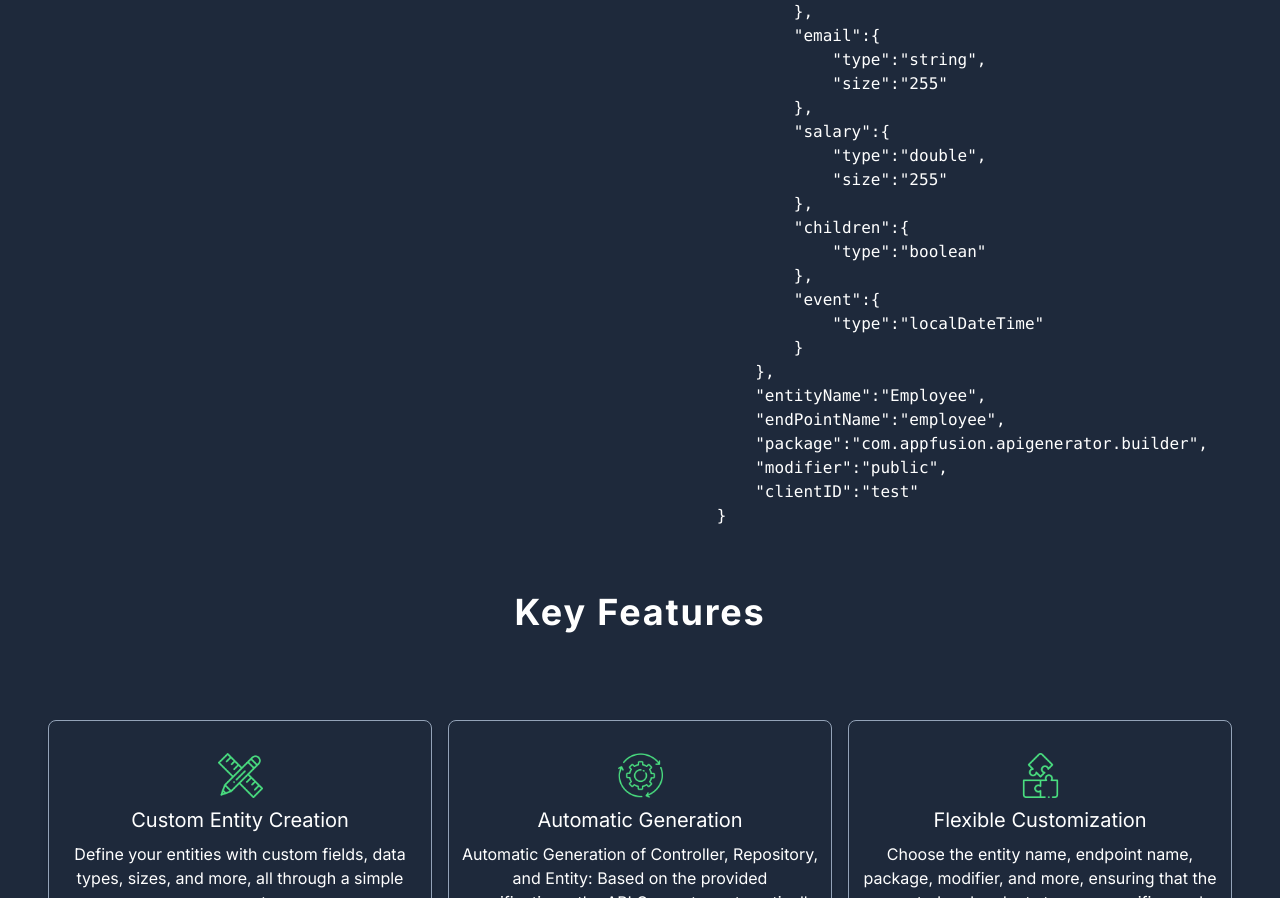
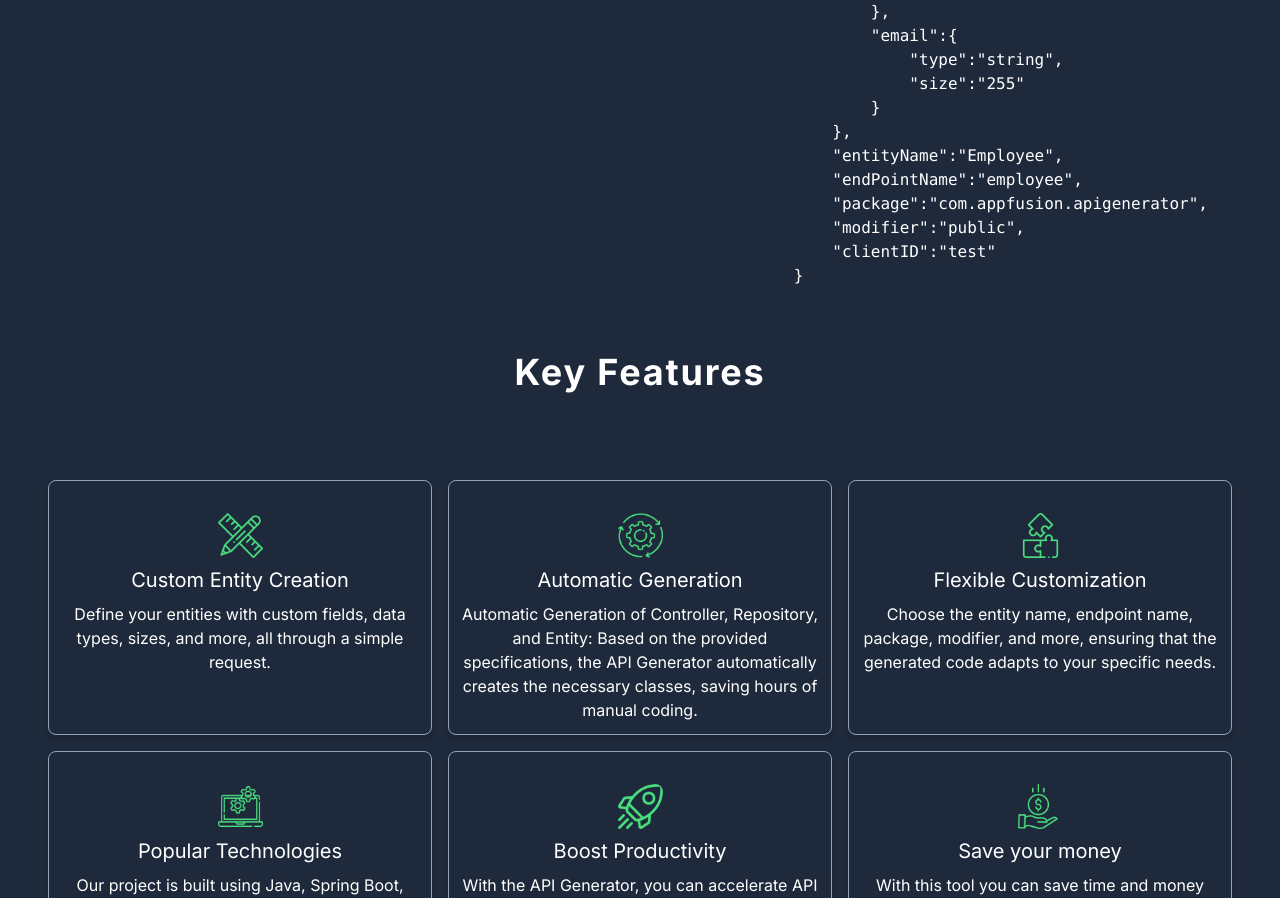
Before and after one commit to gmcdr/Spring-Fusion-Landing-Page, a Next.js app: page /about in a window 1280 px wide. Shown: the part 820-1718 px from the top of the page. Built offline with nearby package versions, Linux system fonts and the light colour scheme.

Commit message:
feat: melhoria json

```diff
--- a/components/AboutTopic.jsx
+++ b/components/AboutTopic.jsx
@@ -18,21 +18,11 @@ function AboutTopic() {
         "email":{
             "type":"string",
             "size":"255"
-        },
-        "salary":{
-            "type":"double",
-            "size":"255"
-        },
-        "children":{
-            "type":"boolean"
-        },
-        "event":{
-            "type":"localDateTime"
         }
     },
     "entityName":"Employee",
     "endPointName":"employee",
-    "package":"com.appfusion.apigenerator.builder",
+    "package":"com.appfusion.apigenerator",
     "modifier":"public",
     "clientID":"test"
 }`;
```
